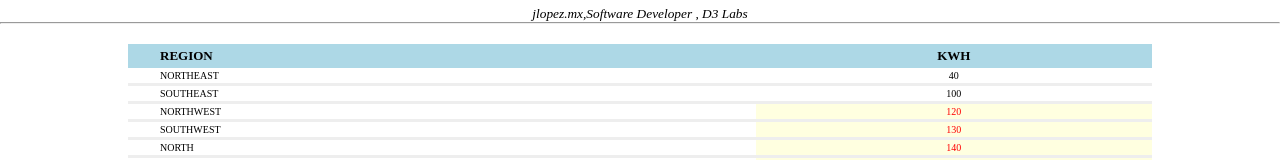
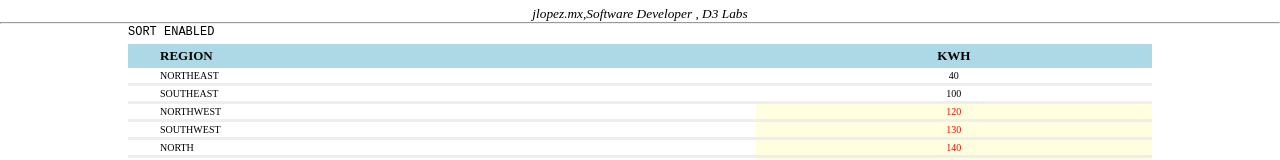
Before and after one commit to jazlopez/d3labs, a website: page index.html in a window 1280 px wide. Shown: the top 160 px of the page. Drawn offline with nearby package versions, Linux system fonts and the light colour scheme.

Commit message:
d3 table sort callback example

```diff
--- a/index.html
+++ b/index.html
@@ -77,6 +77,15 @@
 
         .table td:nth-child(2){
             text-align: center;
+        }
+
+        .sort-status {
+            position: absolute;
+            top: 25px;
+            left: 10%;
+            font-family: monospace;
+            font-size: 12px;
+            text-transform: uppercase;
         }
     </style>
 </head>
@@ -164,6 +173,7 @@
 
             return {
 
+
                 header: function (names) {
 
                     this.header = names;
@@ -178,6 +188,13 @@
                     return this;
                 },
 
+                sort: function(status) {
+
+                    this.isSort = status;
+
+                    return this;
+                },
+
                 table: function () {
 
                     /**
@@ -188,6 +205,8 @@
                     var data = this.data;
 
                     var header = this.header;
+
+                    var isSort = this.isSort;
 
                     // capture a container
                     var tableContainer = document.querySelector('#data');
@@ -266,6 +285,31 @@
                             }
                         );
 
+                    d3.select(tableContainer)
+
+                        .select('#sort-status')
+
+                        .remove();
+
+                    d3.select(tableContainer)
+
+                        .append('div')
+
+                        .attr('id', 'sort-status')
+
+                        .attr('class', 'sort-status')
+
+                        .text(function(){
+
+                            return isSort ?
+
+                                'Sort Enabled' :
+
+                                'Sort Disabled';
+
+                        });
+
+
                     return this;
                     }
                 };
@@ -286,7 +330,8 @@
                 return a.kwh > b.kwh ? 1 : -1;
             });
 
-            d3Table1.table();
+
+            d3Table1.sort(1).table();
 
         }, 2000);
 
```
